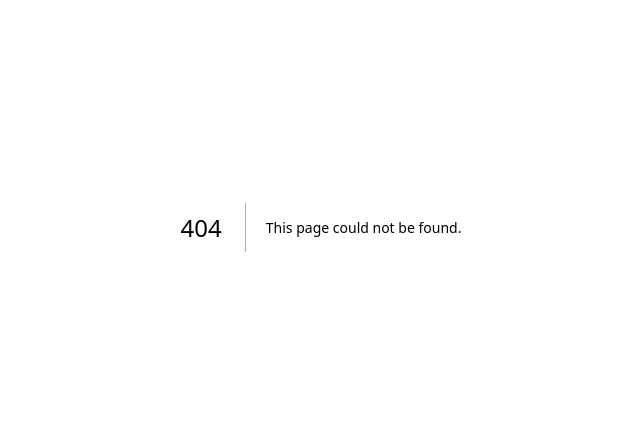
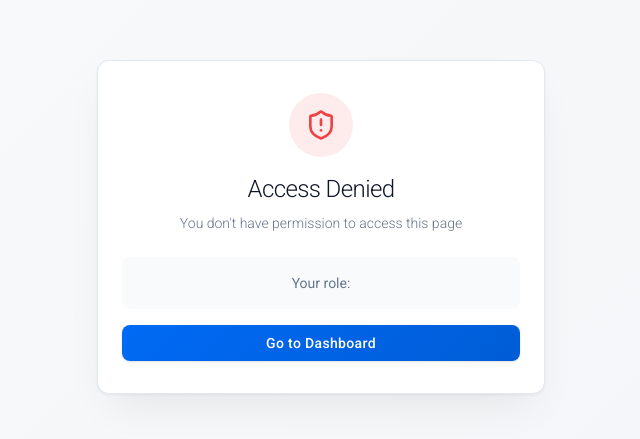
Before and after one commit to CardenDante/we-can-academy, a Next.js app in the folder reg-system/: page /unauthorized in a window 1280 px wide. Before the commit this address had no page. Shown: the part 173-612 px from the top of the page, without its empty margins (319-959 px from the left). Built offline with nearby package versions, Linux system fonts and the light colour scheme; no server answers; sample sign-in values are in the browser's storage.

Commit message:
Fix Login Redirect

```diff
--- /dev/null
+++ b/reg-system/app/actions/auth.ts
@@ -0,0 +1,29 @@
+"use server";
+
+import { signIn } from "@/lib/auth";
+import { AuthError } from "next-auth";
+
+export async function authenticate(
+  username: string,
+  password: string
+): Promise<{ success: boolean; error?: string }> {
+  try {
+    await signIn("credentials", {
+      username,
+      password,
+      redirect: false,
+    });
+
+    return { success: true };
+  } catch (error) {
+    if (error instanceof AuthError) {
+      switch (error.type) {
+        case "CredentialsSignin":
+          return { success: false, error: "Invalid username or password" };
+        default:
+          return { success: false, error: "An authentication error occurred" };
+      }
+    }
+    throw error;
+  }
+}
--- a/reg-system/app/login/page.tsx
+++ b/reg-system/app/login/page.tsx
@@ -2,7 +2,6 @@
 
 import { useState } from "react";
 import { signIn } from "next-auth/react";
-import { useRouter } from "next/navigation";
 import { Button } from "@/components/ui/button";
 import { Input } from "@/components/ui/input";
 import { Label } from "@/components/ui/label";
@@ -10,7 +9,6 @@ import { Card, CardContent, CardHeader } from "@/components/ui/card";
 import { GraduationCap, Lock, User } from "lucide-react";
 
 export default function LoginPage() {
-  const router = useRouter();
   const [username, setUsername] = useState("");
   const [password, setPassword] = useState("");
   const [error, setError] = useState("");
@@ -30,13 +28,17 @@ export default function LoginPage() {
 
       if (result?.error) {
         setError("Invalid username or password");
+        setLoading(false);
+      } else if (result?.ok) {
+        // Force a full page reload to ensure session is loaded and middleware runs
+        window.location.href = "/";
       } else {
-        router.push("/");
-        router.refresh();
+        setError("An unexpected error occurred. Please try again.");
+        setLoading(false);
       }
     } catch (error) {
+      console.error("Login error:", error);
       setError("An error occurred. Please try again.");
-    } finally {
       setLoading(false);
     }
   }
@@ -46,9 +48,6 @@ export default function LoginPage() {
       <div className="w-full max-w-md">
         {/* Logo Section */}
         <div className="text-center mb-8 animate-in fade-in duration-700">
-          <div className="inline-flex items-center justify-center w-20 h-20 rounded-full bg-gradient-to-br from-primary to-primary/80 mb-6 shadow-lg">
-            <GraduationCap className="w-10 h-10 text-white" />
-          </div>
           <h1 className="text-4xl font-light tracking-tight text-foreground mb-2">
             We Can Academy
           </h1>
--- /dev/null
+++ b/reg-system/app/unauthorized/page.tsx
@@ -0,0 +1,67 @@
+import { getUser } from "@/lib/auth";
+import { redirect } from "next/navigation";
+import { Button } from "@/components/ui/button";
+import { Card, CardContent, CardHeader } from "@/components/ui/card";
+import { ShieldAlert } from "lucide-react";
+import Link from "next/link";
+
+export default async function UnauthorizedPage() {
+  const user = await getUser();
+
+  // If not logged in, redirect to login
+  if (!user) {
+    redirect("/login");
+  }
+
+  // Get user's home page based on role
+  const homeUrl = getRoleHomePage(user.role);
+
+  return (
+    <div className="min-h-screen flex items-center justify-center p-6">
+      <div className="w-full max-w-md">
+        <Card className="luxury-card border-0">
+          <CardHeader className="space-y-4 pb-6 pt-8 text-center">
+            <div className="inline-flex items-center justify-center w-16 h-16 rounded-full bg-destructive/10 mx-auto">
+              <ShieldAlert className="w-8 h-8 text-destructive" />
+            </div>
+            <div className="space-y-2">
+              <h1 className="text-2xl font-light tracking-tight">
+                Access Denied
+              </h1>
+              <p className="text-sm text-muted-foreground font-light">
+                You don't have permission to access this page
+              </p>
+            </div>
+          </CardHeader>
+          <CardContent className="pb-8 text-center space-y-4">
+            <div className="p-4 bg-muted/50 rounded-lg">
+              <p className="text-sm text-muted-foreground">
+                Your role: <span className="font-medium text-foreground">{user.role}</span>
+              </p>
+            </div>
+            <Link href={homeUrl}>
+              <Button className="w-full btn-luxury">
+                Go to Dashboard
+              </Button>
+            </Link>
+          </CardContent>
+        </Card>
+      </div>
+    </div>
+  );
+}
+
+function getRoleHomePage(role: string) {
+  switch (role) {
+    case "ADMIN":
+      return "/admin";
+    case "CASHIER":
+      return "/cashier";
+    case "STAFF":
+      return "/staff";
+    case "SECURITY":
+      return "/security";
+    default:
+      return "/login";
+  }
+}
--- a/reg-system/auth.config.ts
+++ b/reg-system/auth.config.ts
@@ -4,76 +4,5 @@ export const authConfig = {
   pages: {
     signIn: "/login",
   },
-  callbacks: {
-    authorized({ auth, request: { nextUrl } }) {
-      const isLoggedIn = !!auth?.user;
-      const pathname = nextUrl.pathname;
-
-      // Allow static files, Next.js internals, and public assets
-      if (
-        pathname.startsWith("/_next") ||
-        pathname.startsWith("/api/auth") ||
-        pathname.startsWith("/favicon.ico") ||
-        pathname.includes(".")  // Allow files with extensions (CSS, JS, images, etc.)
-      ) {
-        return true;
-      }
-
-      // Public routes
-      if (pathname === "/login" || pathname === "/unauthorized") {
-        if (isLoggedIn && pathname === "/login") {
-          // Redirect to appropriate dashboard if already logged in
-          const role = (auth.user as any).role;
-          return Response.redirect(new URL(getRoleHomePage(role), nextUrl));
-        }
-        return true;
-      }
-
-      // Protected routes - require authentication
-      if (!isLoggedIn) {
-        return false; // Redirect to login page
-      }
-
-      // Role-based access control
-      const role = (auth.user as any).role;
-
-      // Debug logging
-      console.log(`[Auth] User: ${auth.user?.name}, Role: ${role}, Path: ${pathname}`);
-
-      if (pathname.startsWith("/admin") && role !== "ADMIN") {
-        console.log(`[Auth] Access denied to /admin - Role is ${role}, expected ADMIN`);
-        return Response.redirect(new URL("/unauthorized", nextUrl));
-      }
-
-      if (pathname.startsWith("/cashier") && role !== "CASHIER" && role !== "ADMIN") {
-        return Response.redirect(new URL("/unauthorized", nextUrl));
-      }
-
-      if (pathname.startsWith("/staff") && role !== "STAFF" && role !== "ADMIN") {
-        return Response.redirect(new URL("/unauthorized", nextUrl));
-      }
-
-      if (pathname.startsWith("/security") && role !== "SECURITY" && role !== "ADMIN") {
-        return Response.redirect(new URL("/unauthorized", nextUrl));
-      }
-
-      return true;
-    },
-  },
   providers: [], // Add providers with an empty array for type safety
 } satisfies NextAuthConfig;
-
-function getRoleHomePage(role: string) {
-  switch (role) {
-    case "ADMIN":
-      return "/admin";
-    case "CASHIER":
-      return "/cashier";
-    case "STAFF":
-      return "/staff";
-    case "SECURITY":
-      return "/security";
-    default:
-      return "/login";
-  }
-}
--- a/reg-system/lib/auth.ts
+++ b/reg-system/lib/auth.ts
@@ -2,8 +2,9 @@ import NextAuth from "next-auth";
 import Credentials from "next-auth/providers/credentials";
 import bcrypt from "bcryptjs";
 import { prisma } from "./prisma";
-import type { Role } from "@prisma/client";
 import { authConfig } from "@/auth.config";
+
+type Role = "ADMIN" | "CASHIER" | "STAFF" | "SECURITY";
 
 export const { handlers, signIn, signOut, auth, unstable_update } = NextAuth({
   ...authConfig,
@@ -44,26 +45,39 @@ export const { handlers, signIn, signOut, auth, unstable_update } = NextAuth({
     }),
   ],
   callbacks: {
-    async jwt({ token, user }) {
+    async jwt({ token, user, trigger, session }) {
       if (user) {
         token.id = user.id;
         token.role = (user as any).role;
+      }
+      if (trigger === "update" && session?.role) {
+        token.role = session.role;
       }
       return token;
     },
     async session({ session, token }) {
       if (session.user) {
-        (session.user as any).id = token.id;
-        (session.user as any).role = token.role;
+        (session.user as any).id = token.id as string;
+        (session.user as any).role = token.role as Role;
       }
       return session;
     },
-    ...authConfig.callbacks,
   },
   session: {
     strategy: "jwt",
   },
   trustHost: true,
+  cookies: {
+    csrfToken: {
+      name: "next-auth.csrf-token",
+      options: {
+        httpOnly: true,
+        sameSite: "lax",
+        path: "/",
+        secure: process.env.NODE_ENV === "production",
+      },
+    },
+  },
 });
 
 export async function getUser() {
--- a/reg-system/proxy.ts
+++ b/reg-system/proxy.ts
@@ -1,6 +1,96 @@
 import NextAuth from "next-auth";
+import { NextResponse } from "next/server";
+import type { NextRequest } from "next/server";
 import { authConfig } from "./auth.config";
 
 const { auth } = NextAuth(authConfig);
 
-export default auth;
+export default auth(async function middleware(request: NextRequest) {
+  const { pathname } = request.nextUrl;
+
+  // Allow static files, Next.js internals, and public assets
+  if (
+    pathname.startsWith("/_next") ||
+    pathname.startsWith("/api") ||
+    pathname.startsWith("/favicon.ico") ||
+    pathname.match(/\.(jpg|jpeg|png|gif|svg|ico|css|js|woff|woff2|ttf|eot)$/)
+  ) {
+    return NextResponse.next();
+  }
+
+  // Public routes
+  if (pathname === "/login" || pathname === "/unauthorized") {
+    const session = (request as any).auth;
+
+    // If logged in and trying to access login, redirect to role home
+    if (session?.user && pathname === "/login") {
+      const role = (session.user as any).role;
+      const homeUrl = getRoleHomePage(role);
+      return NextResponse.redirect(new URL(homeUrl, request.url));
+    }
+
+    return NextResponse.next();
+  }
+
+  // Protected routes - require authentication
+  const session = (request as any).auth;
+
+  if (!session?.user) {
+    return NextResponse.redirect(new URL("/login", request.url));
+  }
+
+  // Role-based access control
+  const role = (session.user as any).role;
+
+  console.log(`[Middleware] User: ${session.user.name}, Role: ${role}, Path: ${pathname}`);
+
+  if (pathname.startsWith("/admin") && role !== "ADMIN") {
+    console.log(`[Middleware] Access denied to /admin - Role is ${role}, expected ADMIN`);
+    return NextResponse.redirect(new URL("/unauthorized", request.url));
+  }
+
+  if (pathname.startsWith("/cashier") && role !== "CASHIER" && role !== "ADMIN") {
+    console.log(`[Middleware] Access denied to /cashier - Role is ${role}`);
+    return NextResponse.redirect(new URL("/unauthorized", request.url));
+  }
+
+  if (pathname.startsWith("/staff") && role !== "STAFF" && role !== "ADMIN") {
+    console.log(`[Middleware] Access denied to /staff - Role is ${role}`);
+    return NextResponse.redirect(new URL("/unauthorized", request.url));
+  }
+
+  if (pathname.startsWith("/security") && role !== "SECURITY" && role !== "ADMIN") {
+    console.log(`[Middleware] Access denied to /security - Role is ${role}`);
+    return NextResponse.redirect(new URL("/unauthorized", request.url));
+  }
+
+  return NextResponse.next();
+});
+
+function getRoleHomePage(role: string) {
+  switch (role) {
+    case "ADMIN":
+      return "/admin";
+    case "CASHIER":
+      return "/cashier";
+    case "STAFF":
+      return "/staff";
+    case "SECURITY":
+      return "/security";
+    default:
+      return "/login";
+  }
+}
+
+export const config = {
+  matcher: [
+    /*
+     * Match all request paths except for the ones starting with:
+     * - api/auth (auth API routes)
+     * - _next/static (static files)
+     * - _next/image (image optimization files)
+     * - favicon.ico (favicon file)
+     */
+    "/((?!api/auth|_next/static|_next/image|favicon.ico|.*\\..*).*)$",
+  ],
+};
```
Also changed, not shown: 1 other file (tests, documents, lock files or other folders).
